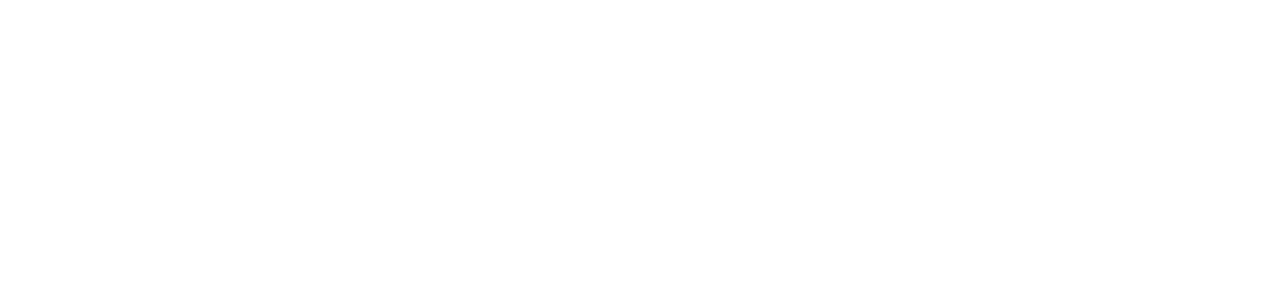
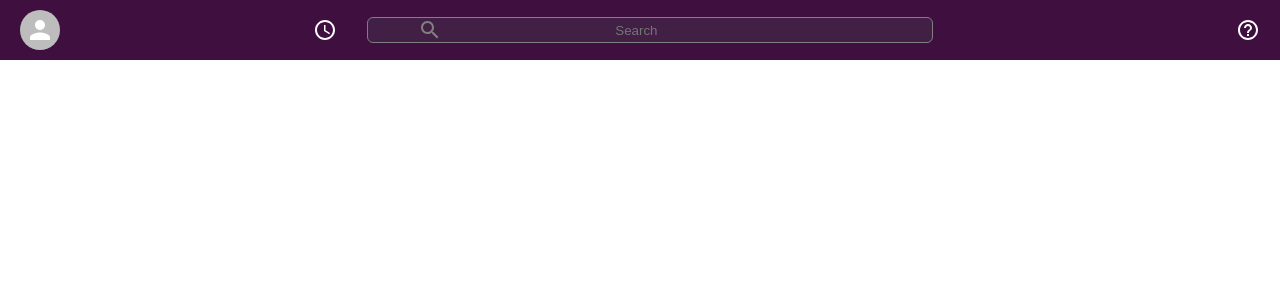
Before and after one commit to BrijeshPujara/Slack-build, a React (Create React App) app: page / in a window 1280 px wide. Shown: the top 300 px of the page. Built offline with nearby package versions, Linux system fonts and the light colour scheme.

Commit message:
header component created and styled

```diff
--- a/src/components/Header.js
+++ b/src/components/Header.js
@@ -1,23 +1,95 @@
 import React from "react";
-import styled from 'styled-components'
+import styled from "styled-components";
+import { Avatar } from "@mui/material";
+import AccessTimeIcon from "@mui/icons-material/AccessTime";
+import SearchIcon from "@mui/icons-material/Search";
+import HelpOutlineIcon from "@mui/icons-material/HelpOutline";
 
 const Header = () => {
-    return <HeaderContainer>
-        {/* Header left */}
+  return (
+    <HeaderContainer>
+      <HeaderLeft>
+        <HeaderAvatar
+        // Add onClick
+        />
+        <AccessTimeIcon />
+      </HeaderLeft>
 
-        {/* Header search */}
+      {/* Header search */}
+      <HeaderSearch>
+        <SearchIcon />
+        <input placeholder="Search" />
+      </HeaderSearch>
 
-        {/* Header right */}
-
-
-      </HeaderContainer>;
+      {/* Header right */}
+      <HeaderRight>
+        <HelpOutlineIcon />
+      </HeaderRight>
+    </HeaderContainer>
+  );
 };
 
 export default Header;
 
+const HeaderSearch = styled.div`
+  flex: 0.4;
+  opacity: 1;
+  border-radius: 6px;
+  background-color: #421f44;
+  text-align: center;
+  display: flex;
+  padding: 0 50px;
+  color: gray;
+  border: 1px gray solid;
+
+  > input {
+    background-color: transparent;
+    border: none;
+    text-align: center;
+    min-width: 30vw;
+    outline: 0;
+    color: white;
+  }
+`;
+
 const HeaderContainer = styled.div`
+  display: flex;
+  position: fixed;
+  width: 100%;
+  align-items: center;
+  justify-content: space-between;
+  padding: 10px 0;
+  background-color: var(--slack-color);
+  color: white;
+`;
 
+const HeaderLeft = styled.div`
+  flex: 0.3;
+  display: flex;
+  align-items: center;
+  margin-left: 20px;
 
+  > .MuiSvgIcon-root {
+    margin-left: auto;
+    margin-right: 30px;
+  }
+`;
 
+const HeaderAvatar = styled(Avatar)`
+  cursor: pointer;
 
-`
+  :hover {
+    opacity: 0.8;
+  }
+`;
+
+const HeaderRight = styled.div`
+  flex: 0.3;
+  display: flex;
+  align-items: flex-end;
+
+  > .MuiSvgIcon-root {
+    margin-left: auto;
+    margin-right: 20px;
+  }
+`;
```
